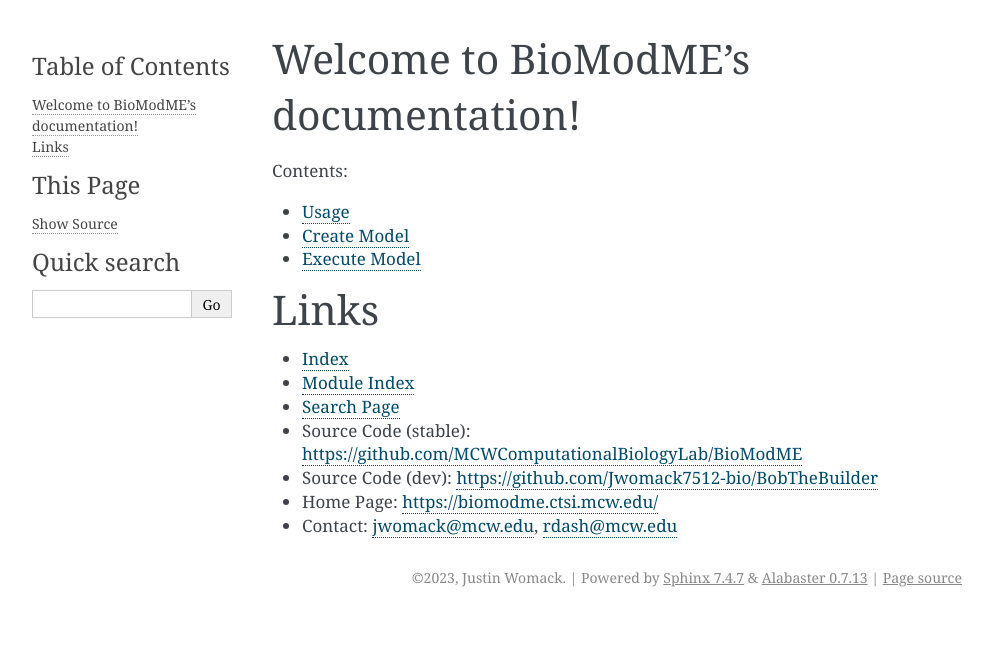
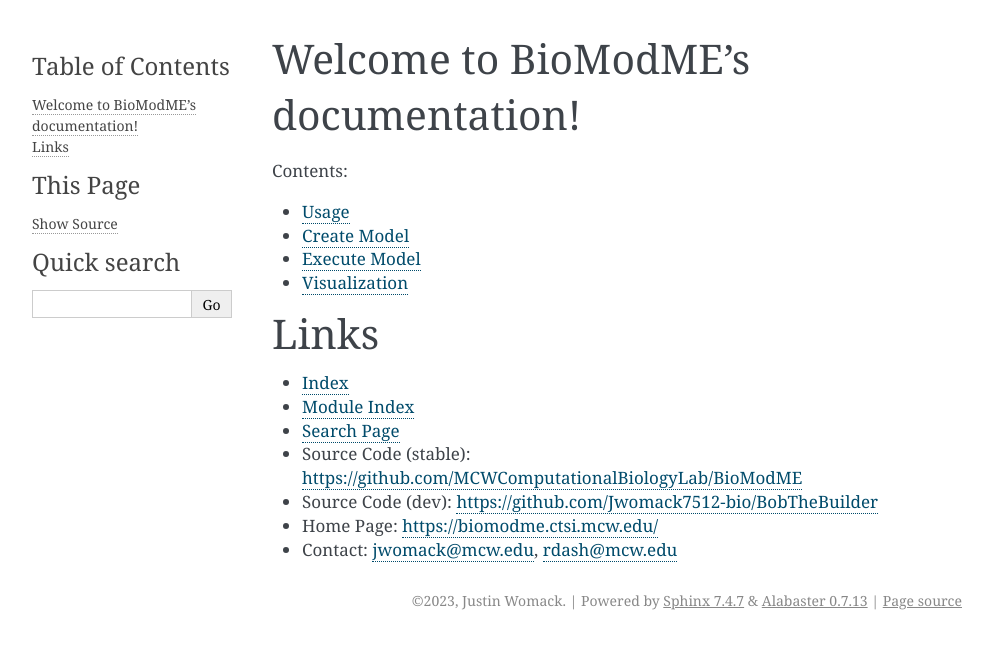
Before and after one commit to Jwomack7512-bio/BobTheBuilder, a Sphinx documentation site: the page built from docs/index.rst, in a window 1280 px wide. Shown: the top 649 px of the page, without its empty margins (148-1141 px from the left). Built offline with Sphinx 7.4.7, drawn with Linux system fonts in a browser that asks for light colours.

Commit message:
doc: added visualization

```diff
--- a/docs/index.rst
+++ b/docs/index.rst
@@ -13,7 +13,7 @@ Welcome to BioModME's documentation!
    pages/usage
    pages/CreateModel
    pages/ExecuteModel
-
+   pages/Visualization
 
 
 Links
--- /dev/null
+++ b/docs/pages/Visualization.rst
@@ -0,0 +1,5 @@
+============================
+Visualization
+============================
+
+Holds plotting info, types, loading data, etc.
```
